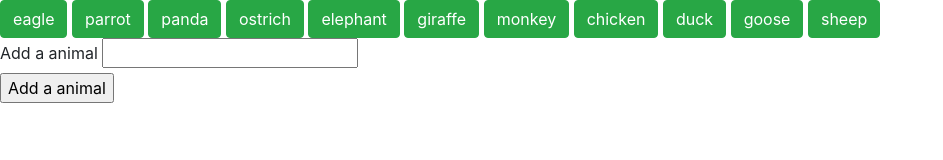
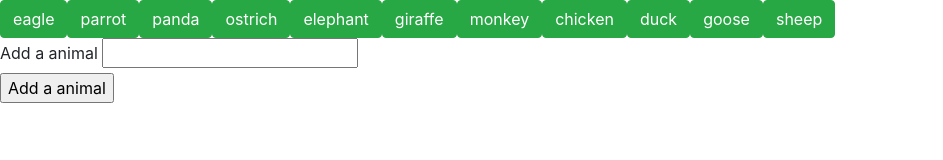
Before and after one commit to EasonChang15530/GifTastic, a plain HTML site: page index.html in a window 1280 px wide. Shown: the whole page, without its empty margins (0-943 px from the left). Drawn offline with nearby package versions, Linux system fonts and the light colour scheme.

Commit message:
fixed typo

```diff
--- a/index.html
+++ b/index.html
@@ -10,7 +10,7 @@
 </head>
 
 <body>
-  <div id="animalArr">
+  <!-- <div id="animalArr">
     <button type="button" class="btn btn-success" data-animal="eagle">eagle</button>
     <button type="button" class="btn btn-success" data-animal="parrot">parrot</button>
     <button type="button" class="btn btn-success" data-animal="panda">panda</button>
@@ -22,7 +22,7 @@
     <button type="button" class="btn btn-success" data-animal="duck">duck</button>
     <button type="button" class="btn btn-success" data-animal="goose">goose</button>
     <button type="button" class="btn btn-success" data-animal="sheep">sheep</button>
-  </div>
+  </div> -->
 
   <div id="gifsAppearHere">
   </div>
@@ -40,12 +40,14 @@
 
     $(document).ready(function () {
 
-      // var topics = ["eagle", "parrot", "panda", "ostrich", "elephant", "giraffe", "monkey", "chicken", "duck", "goose", "sheep"];
+      var animals = ["eagle", "parrot", "panda", "ostrich", "elephant", "giraffe", "monkey", "chicken", "duck", "goose", "sheep"];
 
       // renderButtons();
 
-      $("button").on("click", function () {
-        var animal = $(this).attr("data-animal");
+      function displayAnimalInfo() {
+
+
+        var animal = $(this).attr("data-name");
         // var animal = $(this).data("animal");
         var queryURL = "https://api.giphy.com/v1/gifs/search?api_key=TpjyeclMUT5iwoRwQvKQocs7OblQdXdM&q=" + animal + "&limit=10&offset=0&rating=G&lang=en";
         console.log(queryURL);
@@ -80,7 +82,7 @@
               }
             }
           });
-      });
+      };
       // Sets pause and play gif
       $("#gifsAppearHere").on("click", "img", function () {
         var state = $(this).attr("data-state");
@@ -100,16 +102,16 @@
         // Deleting the animal prior to adding new animal
         $("#buttons-view").empty();
         // Looping through the array of animal
-        for (var i = 0; i < results.length; i++) {
+        for (var i = 0; i < animals.length; i++) {
           // Then dynamicaly generating buttons for each animal in the array
           var newButton = $("<button>");
           // Adding a class of animal-btn to our button
           newButton.addClass("btn btn-success");
           newButton.addClass('newAnimal')
           // Adding a data-attribute
-          newButton.attr("data-name", results[i]);
+          newButton.attr("data-name", animals[i]);
           // Providing the initial button text
-          newButton.text(results[i]);
+          newButton.text(animals[i]);
           // Adding the button to the buttons-view div
           $("#buttons-view").append(newButton);
         }
@@ -121,16 +123,14 @@
         // grabs the input from the textbox
         var newAnimal = $("#animal-input").val().trim();
         // Adding animal from the textbox to our array
-        // this step is incorrect!!!
-        // animalArr.html("<button>" + newAnimal + "</button>");
-        results.push(newAnimal);
+        animals.push(newAnimal);
         // Calling renderButtons which handles the processing of our animal array
         renderButtons();
       });
       // // Adding a click event listener to all elements with a class of "animal-btn"
-      // $(document).on("click", ".btn-success", displayAnimalInfo);
+      $(document).on("click", ".btn-success", displayAnimalInfo);
       // // Calling the renderButtons function to display the intial buttons
-      // renderButtons();
+      renderButtons();
     })
   </script>
 </body>
```
